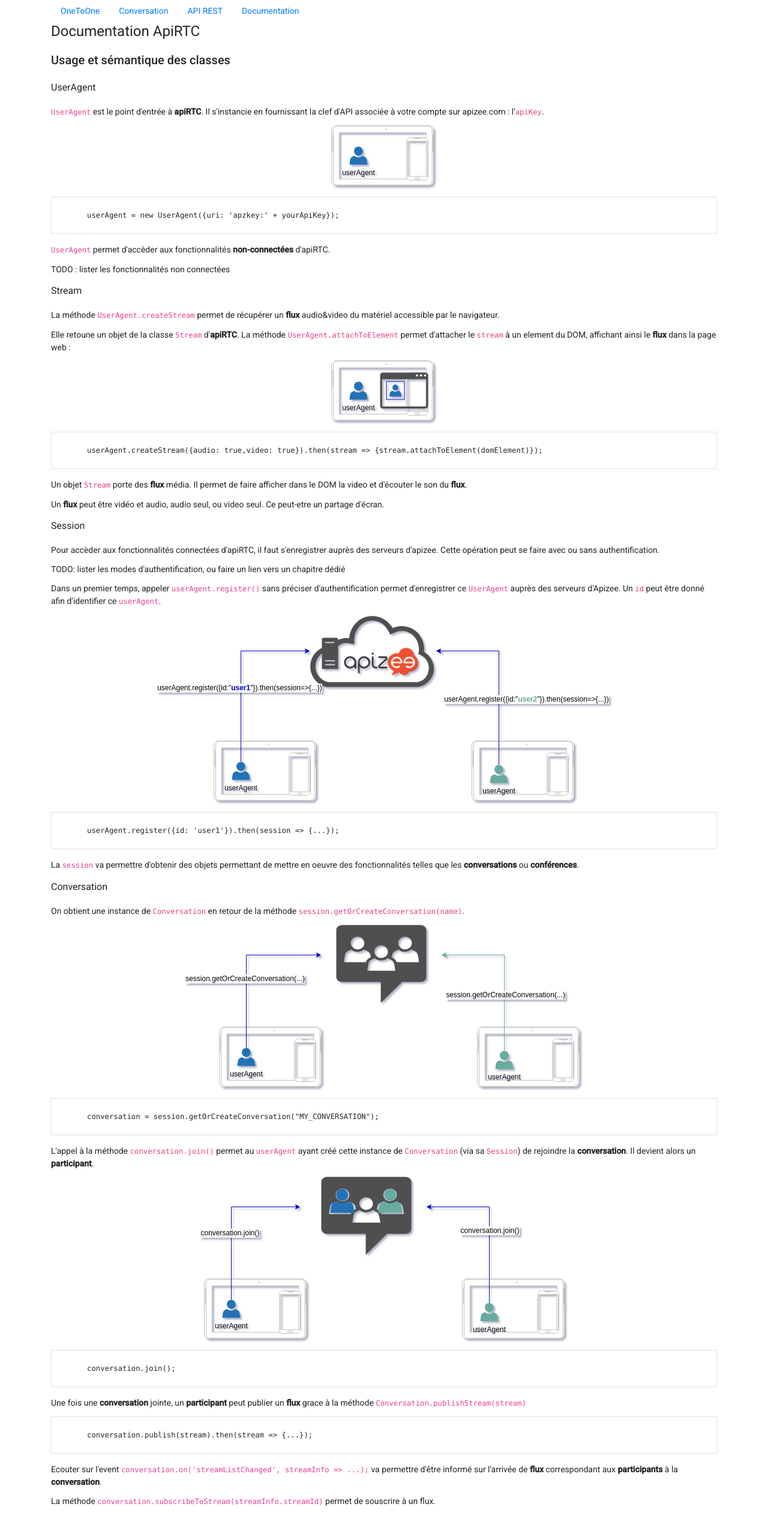
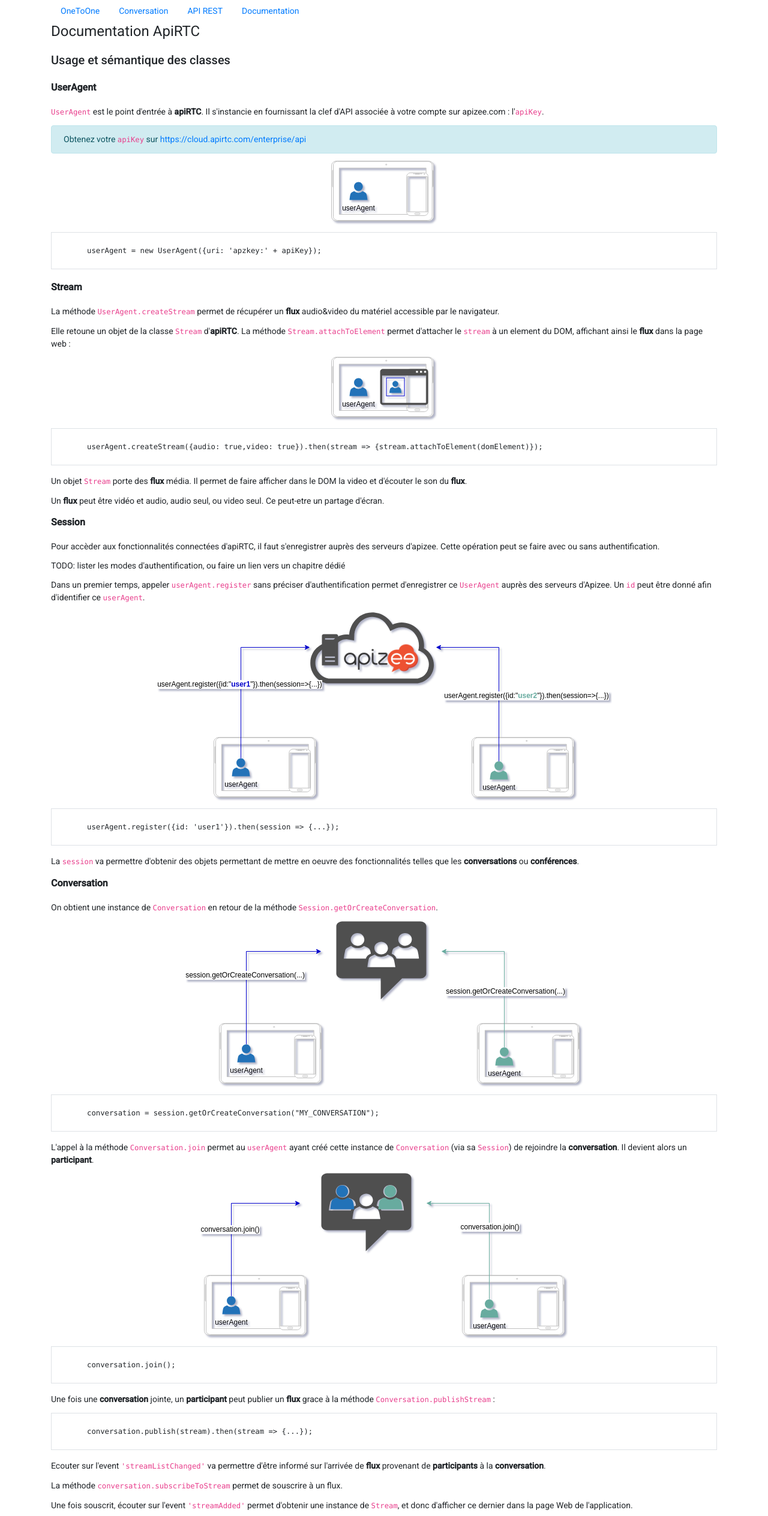
Before and after one commit to kmoyse-apizee/apizee, an Angular app: page /doc in a window 1280 px wide. Shown: the top 2528 px of the page at 60% size. Built offline with nearby package versions, Linux system fonts and the light colour scheme.

Commit message:
doc update

```diff
--- a/src/app/documentation/documentation.component.css
+++ b/src/app/documentation/documentation.component.css
@@ -0,0 +1,3 @@
+h3 {
+    font-weight: bold;
+}
--- a/src/app/documentation/documentation.component.html
+++ b/src/app/documentation/documentation.component.html
@@ -11,22 +11,24 @@
 
     <p><code>UserAgent</code> est le point d'entrée à <strong>apiRTC</strong>. Il s'instancie en fournissant la clef d'API associée à votre compte sur apizee.com : l'<code>apiKey</code>.</p>
 
+    <p class="alert alert-info" role="alert">Obtenez votre <code>apiKey</code> sur <a href="https://cloud.apirtc.com/enterprise/api" target="_blank">https://cloud.apirtc.com/enterprise/api</a></p>
+
     <p class="text-center"><img src="/assets/apirtc_useragent.svg" alt="image"></p>
 
     <pre class="border"><code>
-        userAgent = new UserAgent(&#123;uri: 'apzkey:' + yourApiKey&#125;);
+        userAgent = new UserAgent(&#123;uri: 'apzkey:' + apiKey&#125;);
     </code></pre>
-
+    <!--
     <p><code>UserAgent</code> permet d'accèder aux fonctionnalités <strong>non-connectées</strong> d'apiRTC.</p>
     <p>TODO : lister les fonctionnalités non connectées</p>
-
+    <ul><li></li></ul> -->
 
     <h3>Stream</h3>
 
     <p>La méthode <code>UserAgent.createStream</code> permet de récupérer un <strong>flux</strong> audio&video du matériel accessible par le navigateur.</p>
 
     <p>Elle retoune un objet de la classe <code>Stream</code> d'<strong>apiRTC</strong>. La méthode
-        <code>UserAgent.attachToElement</code> permet d'attacher le <code>stream</code> à un element du DOM, affichant ainsi le <strong>flux</strong> dans la page web :
+        <code>Stream.attachToElement</code> permet d'attacher le <code>stream</code> à un element du DOM, affichant ainsi le <strong>flux</strong> dans la page web :
     </p>
 
 
@@ -46,7 +48,7 @@
     <p>Pour accèder aux fonctionnalités connectées d'apiRTC, il faut s'enregistrer auprès des serveurs d'apizee. Cette opération peut se faire avec ou sans authentification.</p>
     <p>TODO: lister les modes d'authentification, ou faire un lien vers un chapitre dédié</p>
 
-    <p>Dans un premier temps, appeler <code>userAgent.register()</code> sans préciser d'authentification permet d'enregistrer ce
+    <p>Dans un premier temps, appeler <code>userAgent.register</code> sans préciser d'authentification permet d'enregistrer ce
         <code>UserAgent</code> auprès des serveurs d'Apizee. Un <code>id</code> peut être donné afin d'identifier ce
         <code>userAgent</code>.
     </p>
@@ -63,7 +65,7 @@
 
     <h3>Conversation</h3>
     <p>On obtient une instance de <code>Conversation</code> en retour de la méthode
-        <code>session.getOrCreateConversation(name)</code>.
+        <code>Session.getOrCreateConversation</code>.
     </p>
 
 
@@ -79,7 +81,7 @@
 
     <!-- note : ceci est bizarre  à explique pour joindre ume conversation c'est conversation.join() sémantiquement on aurait -->
     <!-- pu préférer que un User joigne la conversation -->
-    <p>L'appel à la méthode <code>conversation.join()</code> permet au <code>userAgent</code> ayant créé cette instance de <code>Conversation</code> (via sa <code>Session</code>) de rejoindre la
+    <p>L'appel à la méthode <code>Conversation.join</code> permet au <code>userAgent</code> ayant créé cette instance de <code>Conversation</code> (via sa <code>Session</code>) de rejoindre la
         <strong>conversation</strong>. Il devient alors un <strong>participant</strong>.
     </p>
 
@@ -89,25 +91,25 @@
     </code></pre>
 
     <p>Une fois une <strong>conversation</strong> jointe, un <strong>participant</strong> peut publier un
-        <strong>flux</strong> grace à la méthode <code>Conversation.publishStream(stream)</code></p>
+        <strong>flux</strong> grace à la méthode <code>Conversation.publishStream</code> :</p>
 
     <pre class="border"><code>
         conversation.publish(stream).then(stream => &#123;...&#125;);
     </code></pre>
 
     <p>Ecouter sur l'event
-        <code>conversation.on('streamListChanged', streamInfo => ...);</code> va permettre d'être informé sur l'arrivée de <strong>flux</strong> correspondant aux <strong>participants</strong> à la <strong>conversation</strong>.
+        <code>'streamListChanged'</code> va permettre d'être informé sur l'arrivée de <strong>flux</strong> provenant de <strong>participants</strong> à la <strong>conversation</strong>.
     </p>
 
-    <p>La méthode <code>conversation.subscribeToStream(streamInfo.streamId)</code> permet de souscrire à un flux.</p>
-    <p>Une fois souscrit, écouter sur l'event <code>conversation.on('streamAdded', stream => ...);</code> permet d'obtenir une instance de <code>Stream</code>, et donc d'afficher ce dernier dans la page Web de l'application
+    <p>La méthode <code>conversation.subscribeToStream</code> permet de souscrire à un flux.</p>
+    <p>Une fois souscrit, écouter sur l'event <code>'streamAdded'</code> permet d'obtenir une instance de <code>Stream</code>, et donc d'afficher ce dernier dans la page Web de l'application.
     </p>
 
     <p class="text-center"><img src="/assets/apirtc_conversation_streamadded.svg" alt="image"></p>
 
     <pre class="border"><code>
         conversation.on('streamListChanged', streamInfo => (&#123;
-            conversation.subscribe(streamInfo.toStream)
+            conversation.subscribeToStream(streamInfo.streamId);
         &#125;);
         conversation.on('streamAdded', stream => (&#123;
             stream.attachToElement(domElement)
@@ -115,26 +117,23 @@
     </code></pre>
 
 
-    <h3>Conference</h3>
-    <p>La conférence est une conversation avec la possibilité d'avoir un modérateur qui doit être un utilisateur géré par Apizee.</p>
+    <!-- TODO -->
+    <p class="alert alert-info" role="alert">
+        Retrouver le code complet d'exemples mettant en oeuvre ces notions en <a href="https://dev.apirtc.com/tutorials" target="_blank">pur JS</a>, <a>Angular</a>, <a>React</a>.
+    </p>
 
 
-
-    <h2>Code</h2>
-
-    <pre><code>
-userAgent = new UserAgent(&#123;uri: 'apzkey:' + yourApiKey&#125;)
-userAgent.register().then(session => &#123;
-    conversation = session.getOrCreateConversation('conversationName');
-    //...
-    &#125;;
-</code></pre>
+    <!-- TODO IDEA : -->
+    <!-- Faire une documentation v5 qui correspondrait à ce que cela pourrait etre pour etre plus simple
+    UserAgent -> Participant
+    Session n'existe plus
+    On crée une Conversation depuis un autre point d'entrée ?
+    les events de converation sont revus pour ne pas avoir streamListChanged puis streamAdded, on aurait plutot participantJoined et sur participant récupéré streamAdded -->
 
 
-    <h2>Plus en détail</h2>
-
-    <p><code>Stream.streamId</code> : TODO</p>
-
+    <!--
+    <h3>Conference</h3>
+    <p>La conférence est une conversation avec la possibilité d'avoir un modérateur qui doit être un utilisateur géré par Apizee.</p> -->
 
 
 </div>
```
Also changed, not shown: src/assets/apirtc_conversation_join.svg, 1 other file (tests, documents, lock files or other folders).
